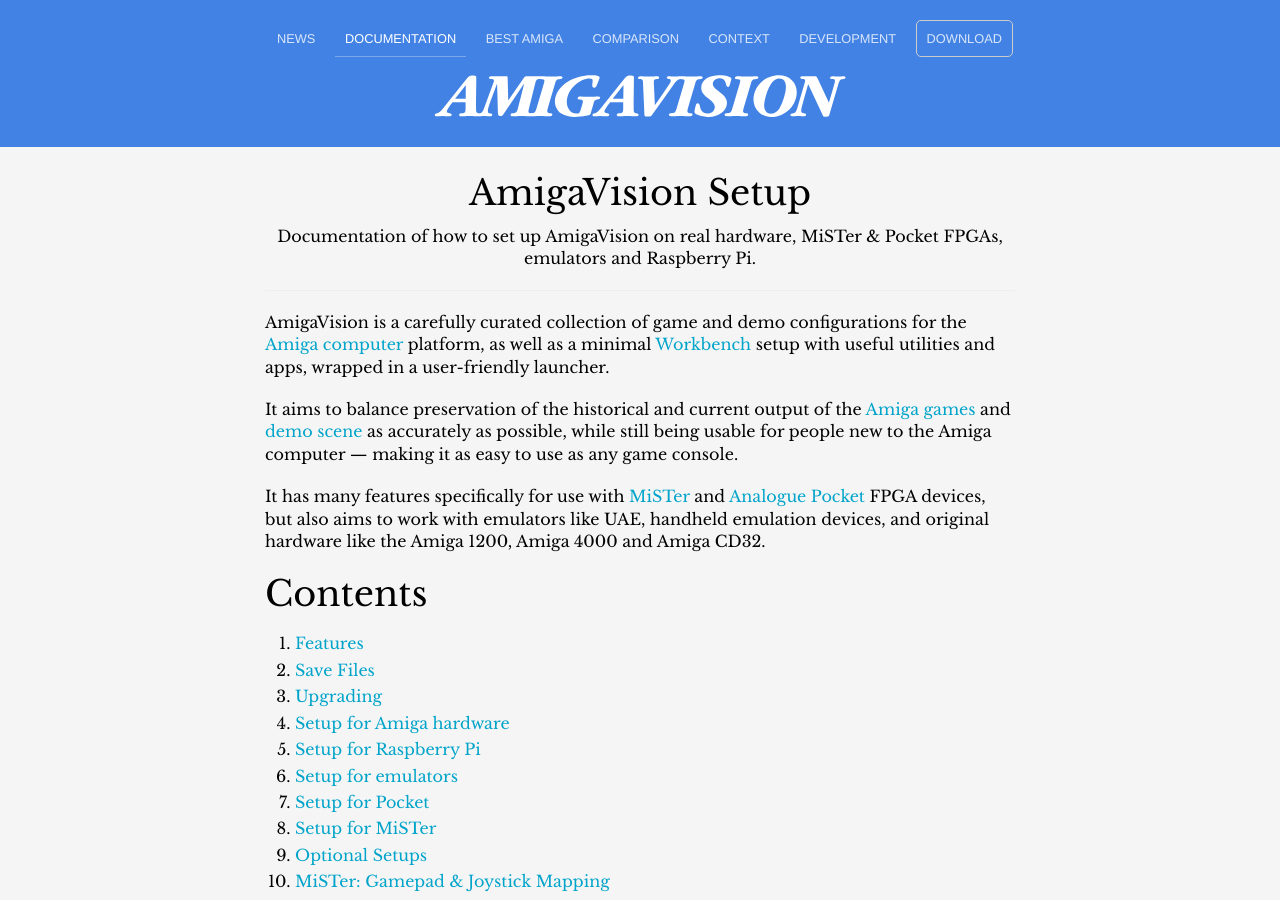
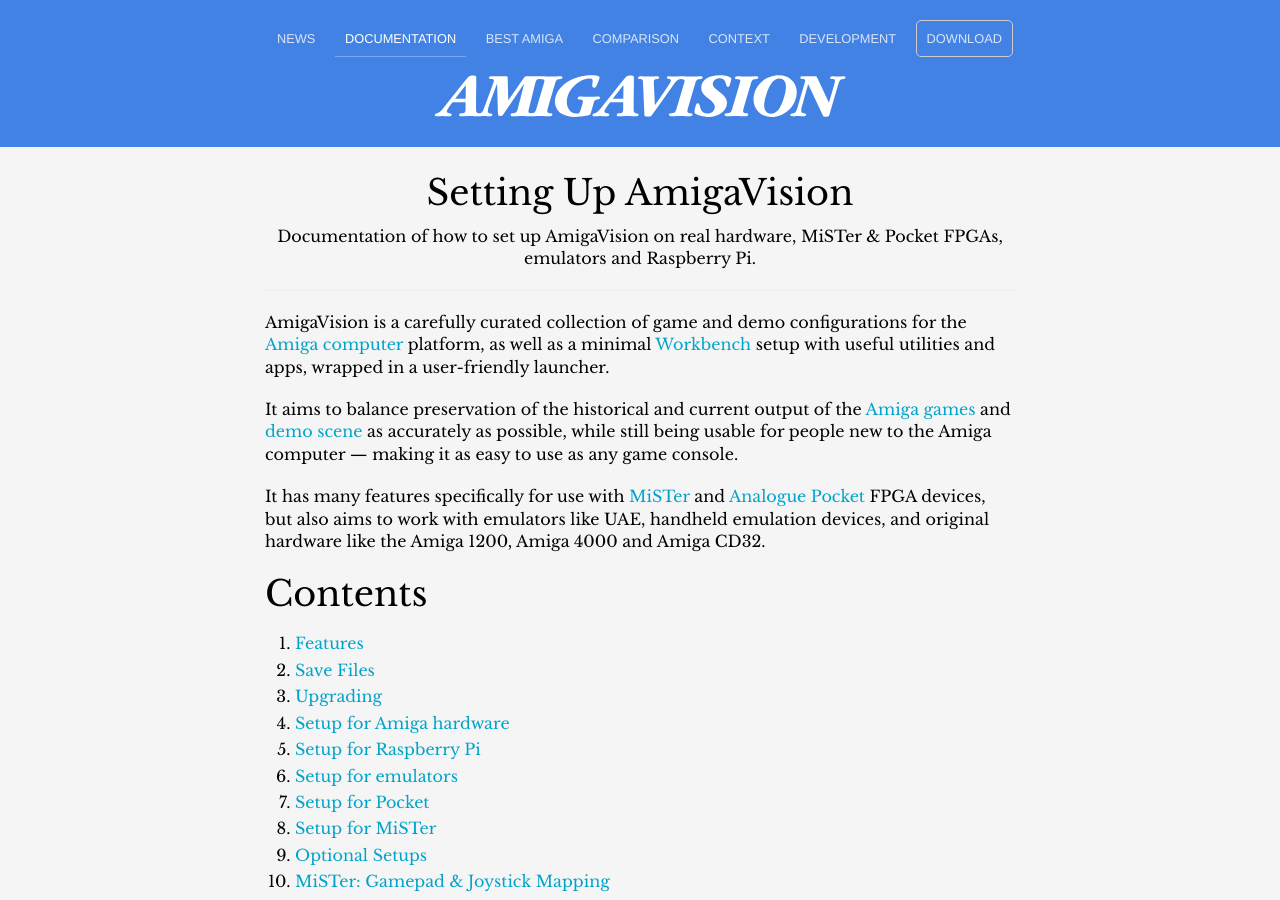
Before and after one commit to amigavision/amigavision.github.io, a Jekyll site: the page built from docs.md, in a window 1280 px wide and 900 px high. Built offline with Jekyll 4.4.1, drawn with Linux system fonts in a browser that asks for light colours.

Commit message:
improve headline

```diff
--- a/docs.md
+++ b/docs.md
@@ -1,5 +1,5 @@
 ---
-title: AmigaVision Setup
+title: Setting Up AmigaVision
 description: Documentation of how to set up AmigaVision on real hardware, MiSTer & Pocket FPGAs, emulators and Raspberry Pi.
 ---
 
```
